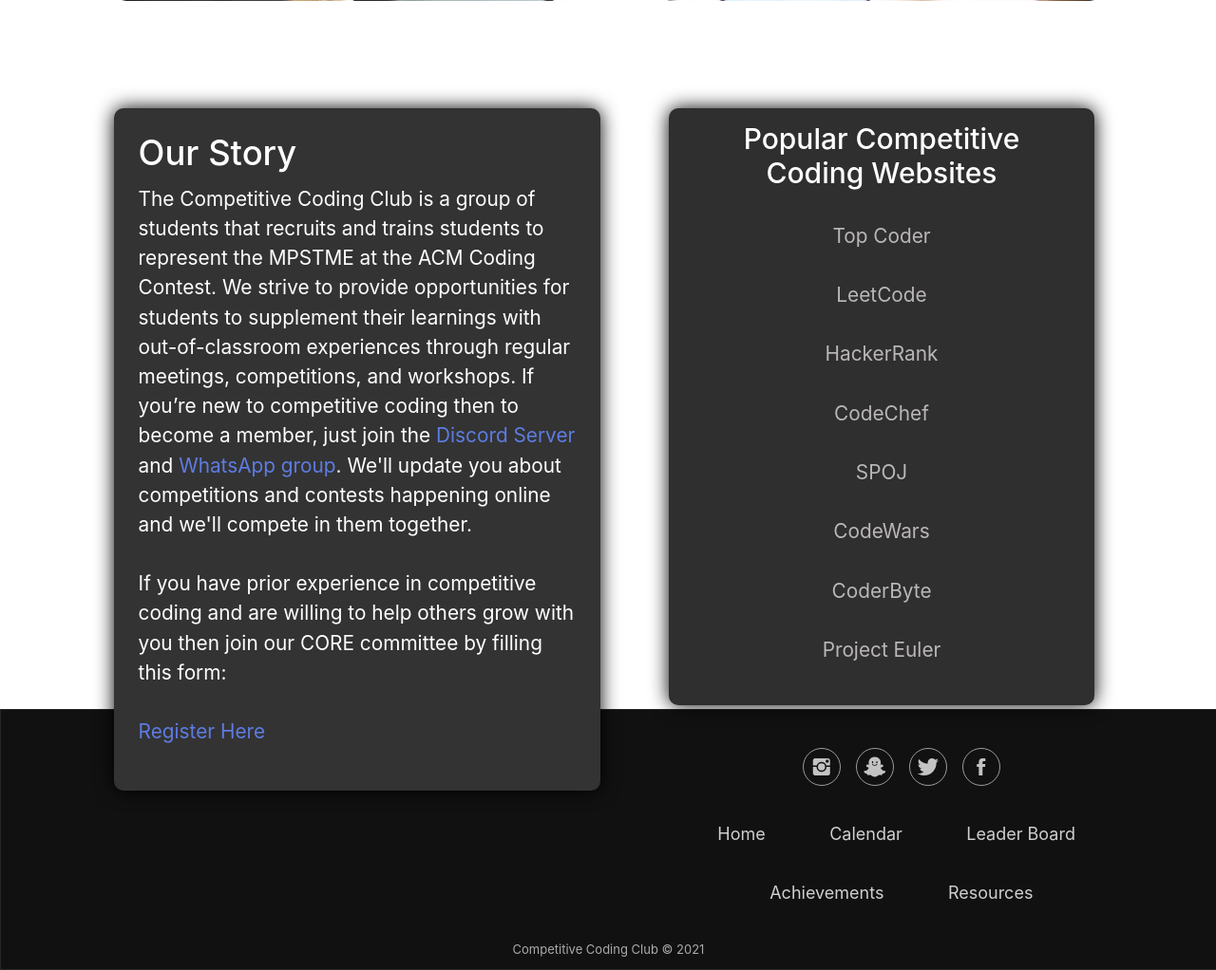
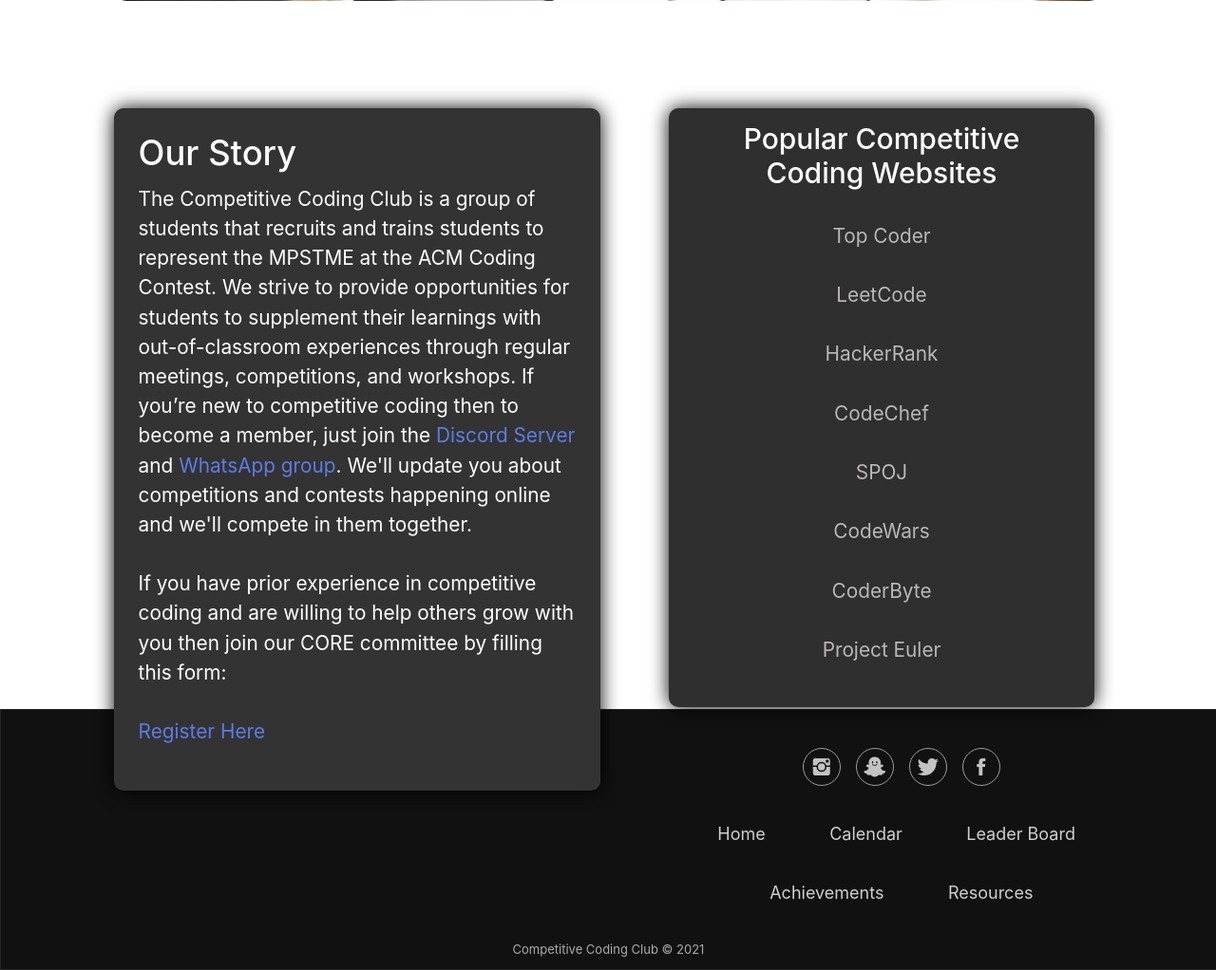
Before and after one commit to yashgoyal2802/CCC, a PHP site: page /home.php in a window 1280 px wide. Shown: the part 643-1665 px from the top of the page at 95% size. Run offline with PHP 8.4, Linux system fonts and the light colour scheme.

Commit message:
Update home.php

```diff
--- a/home.php
+++ b/home.php
@@ -86,7 +86,7 @@
           </p>
         </article>
       </section>
-      <aside class="animate__animated animate__slideInRight animate__delay-1s" style="padding-bottom: 11.5px;">
+      <aside class="animate__animated animate__slideInRight animate__delay-1s" style="padding-bottom: 13.5px;">
         <h3
           style="
             color: white;
```
